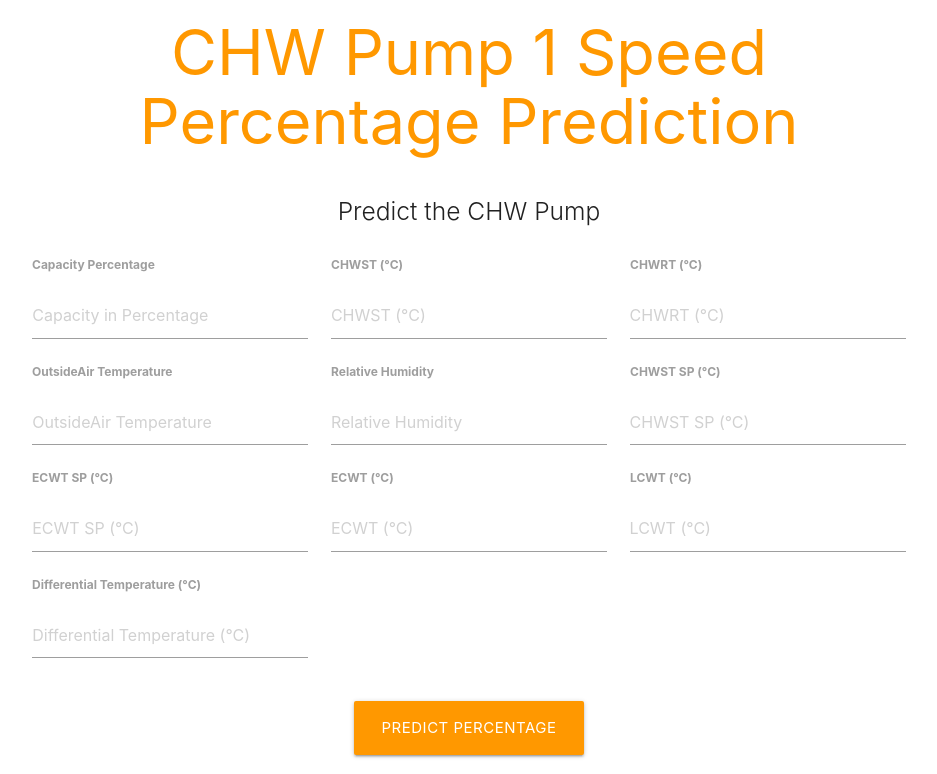
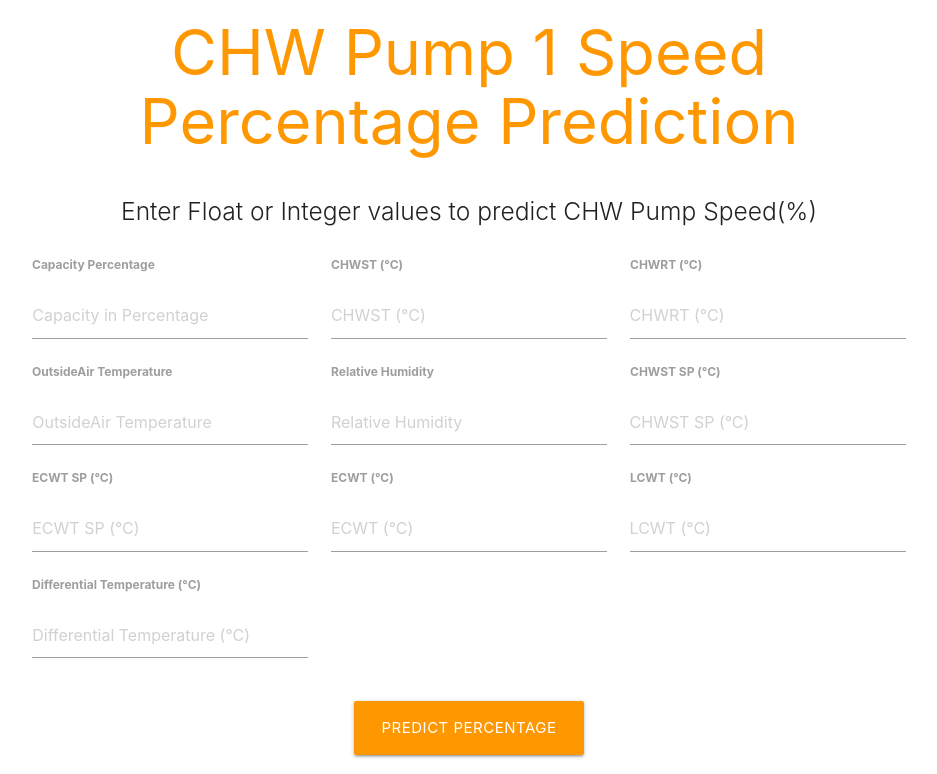
Before and after one commit to ebrahims1902/CHW_Pump_Model_Deploy, a Flask app: page / in a window 1280 px wide. Shown: the part 148-922 px from the top of the page, without its empty margins (171-1108 px from the left). Run offline with Flask 2, Linux system fonts and the light colour scheme; parts of the project's set-up code (start-up, migrations or seed data) failed here and were passed over; some libraries are stand-ins or nearby versions.

Commit message:
Updated ForntEnd to make better

```diff
--- a/templates/chw_Pump_1_Speed.html
+++ b/templates/chw_Pump_1_Speed.html
@@ -31,7 +31,7 @@
       <br><br>
       <h1 class="header center orange-text">CHW Pump 1 Speed Percentage Prediction</h1>
       <div class="row center">
-        <h5 class="header col s12 light">Predict the CHW Pump
+        <h5 class="header col s12 light">Enter Float or Integer values to predict CHW Pump Speed(%)
         <br>
         </h5>
       </div>
```
